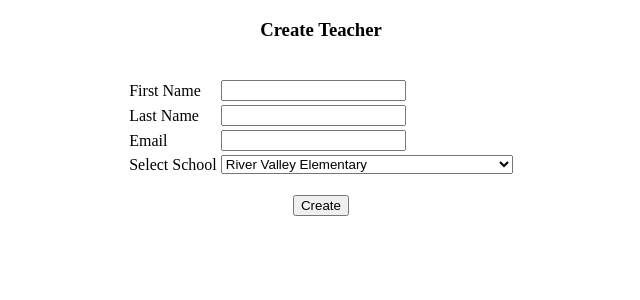
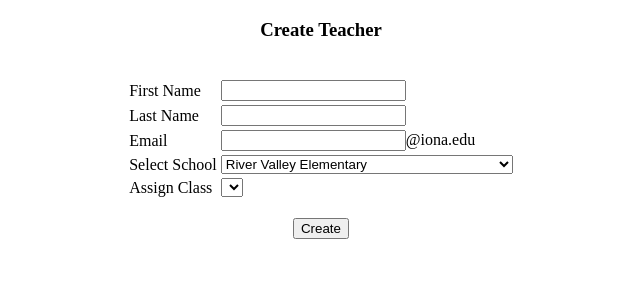
Before and after one commit to rsical/ELA-Statistics, a PHP site: page /AddTeacher.php in a window 1280 px wide. Shown: the top 300 px of the page, without its empty margins (319-959 px from the left). Run offline with PHP 8.4, Linux system fonts and the light colour scheme; a user stored in the database is signed in; data comes from the database, SQL or seed files in the repository; lists and menus that the app fills with data are empty.

Commit message:
adding class when creating teachers

```diff
--- a/AddStudent.php
+++ b/AddStudent.php
@@ -11,10 +11,10 @@
 		$CreateStudent =("INSERT INTO student (FName, LName) VALUES ('$fName', '$lName')");
 
 		  if($conn->query($CreateStudent) == TRUE){
-  echo "<script>alert('Student Created Succesfully');</script>";
+  echo "Student Created Successfully";
 }
 else
-	echo "<script>alert('Student Could Not Be Created');</script>";
+	echo "Error";
 
 }
 
--- a/AddTeacher.php
+++ b/AddTeacher.php
@@ -14,7 +14,6 @@
 
 <html lang="en">
   <head>
-    <title>Create Teacher</title>
     	<meta charset="utf-8">
 </head>
 
@@ -23,14 +22,18 @@
 		<?php
   include ("./db/connection/dbConnection.php");
 
-  if (isset($_POST['Create']))
+  if (isset($_POST['CreateTeacher']))
   {
 		$password = random_password(8);
 		$fName = $_POST['fname'];
 		$lName = $_POST['lname'];
 		$email = $_POST['email'];
 		$school = $_POST['school'];
-		$CreateTeacherinUsersTable =("INSERT INTO useraccount (SchoolID, FName, LName, Email, Password, AccountType, RecoveryPassword) VALUES ('$school', '$fName', '$lName', '$email', '$password', 'teacher-new', 0)");
+		$class = $_POST['class'];
+
+		$iona="@iona.edu";
+		$teachersEmail= $email . $iona;
+		$CreateTeacherinUsersTable =("INSERT INTO useraccount (SchoolID, FName, LName, Email, Password, AccountType, RecoveryPassword) VALUES ('$school', '$fName', '$lName', '$teachersEmail', '$password', 'teacher-new', 0)");
 
 		if($conn->query($CreateTeacherinUsersTable) == TRUE){
 	  	$sqlId="SELECT UserID from useraccount
@@ -42,11 +45,23 @@
 			$CreateTeacherinTeachersTable =("INSERT INTO teacher (SchoolID, UserID) VALUES ('$school', $userId)");
 		}
 			if($conn->query($CreateTeacherinTeachersTable) == TRUE){
- 				echo "<script>alert('Teacher Created Succesfully');</script>";
+				$sqlId="SELECT TeacherID from teacher
+				where TeacherID=(SELECT max(TeacherID) from teacher) ;" ;
+				$result = $conn->query($sqlId) or die('Could not find user id: '.$conn->error);
+				$row = $result->fetch_assoc();
+				$teacherId=$row["TeacherID" ];
+
+				$sqlUpdateClass= "UPDATE class SET TeacherID= $teacherId
+		    WHERE ClassID='$class';";
+			 }
+
+		    if ($conn->query($sqlUpdateClass) == TRUE) {
+			echo "<meta http-equiv='refresh' content='0'>";
 			}
 					else{
- 	 					echo "<script>alert('Teacher Could Not Be Created');</script>";
+ 	 					echo "Error:";
  	 				}
+					header("refresh:2; url=TeachersAndClasses.php");
     }
 
   ?>
@@ -65,7 +80,7 @@
 	</tr>
 	<tr>
 	<td style='color:black;'>Email  </td>
-	<td><input style='color:black;' type="text" name="email" required></td>
+	 <td><input style='color:black;' type="text" name="email" required >@iona.edu</td>
 	</tr>
 	<tr>
 		<td style='color:black;'>Select School</td>
@@ -78,6 +93,23 @@
 					while ( $row = mysqli_fetch_array ($result) ) {
 							echo '<option value="'.$row["SchoolID"].'">'.$row["School_Name"].'</option>';
 					}
+		?>
+	</select>
+		</td>
+	</tr>
+	<tr>
+		<td style='color:black;'>Assign Class</td>
+		<td>	<select name="class">
+			<?php
+			$sqlClass="SELECT  * FROM class
+								 WHERE TeacherID=0 AND
+								 ClassYear = YEAR(CURDATE());";
+			$result = $conn->query($sqlClass) or die('Error showing school names'.$conn->error);
+
+			//incorporate into drop down list
+					while ( $row = mysqli_fetch_array ($result) ) {
+							echo '<option value="'.$row["ClassID"].'">'.$row["Grade"].'</option>';
+					}
   $conn->close();
 		?>
 	</select>
@@ -85,7 +117,7 @@
 	</tr>
 	</table>
 	<br>
-	<center><button class="button suggestion suggestionsButton" type ="submit" name="Create" >Create </button></center>
+	<center><button class="button suggestion suggestionsButton" type ="submit" name="CreateTeacher" >Create </button></center>
 </form>
 
 
--- a/TeachersAndClasses.php
+++ b/TeachersAndClasses.php
@@ -99,7 +99,6 @@
 	      	<div class="modal-content">
 	        	<div class="modal-header">
 	          	<button type="button" class="close" data-dismiss="modal">&times;</button>
-	          	<h4 class="modal-title">Crate Teacher</h4>
 	        	</div>
 	        	<div class="modal-body">
 	          	<?php include 'AddTeacher.php';?>
--- a/db/connection/dbConnection.php
+++ b/db/connection/dbConnection.php
@@ -1,7 +1,7 @@
 <?php
 $server = 'localhost';
 $dbusername = 'root';
-$dbpassword = '';
+$dbpassword = 'root';
 $dbname = 'ela';
 $currUserID = 2;
 // Create connection
```
